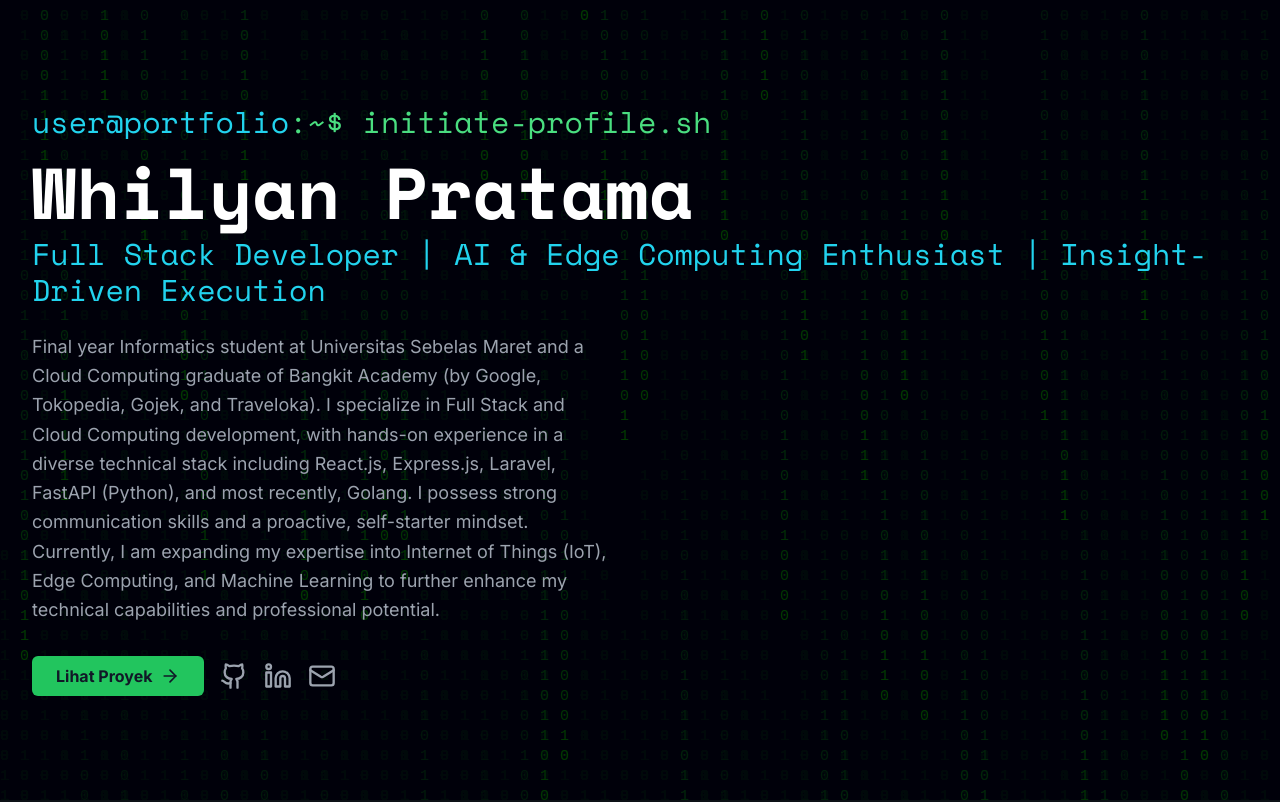
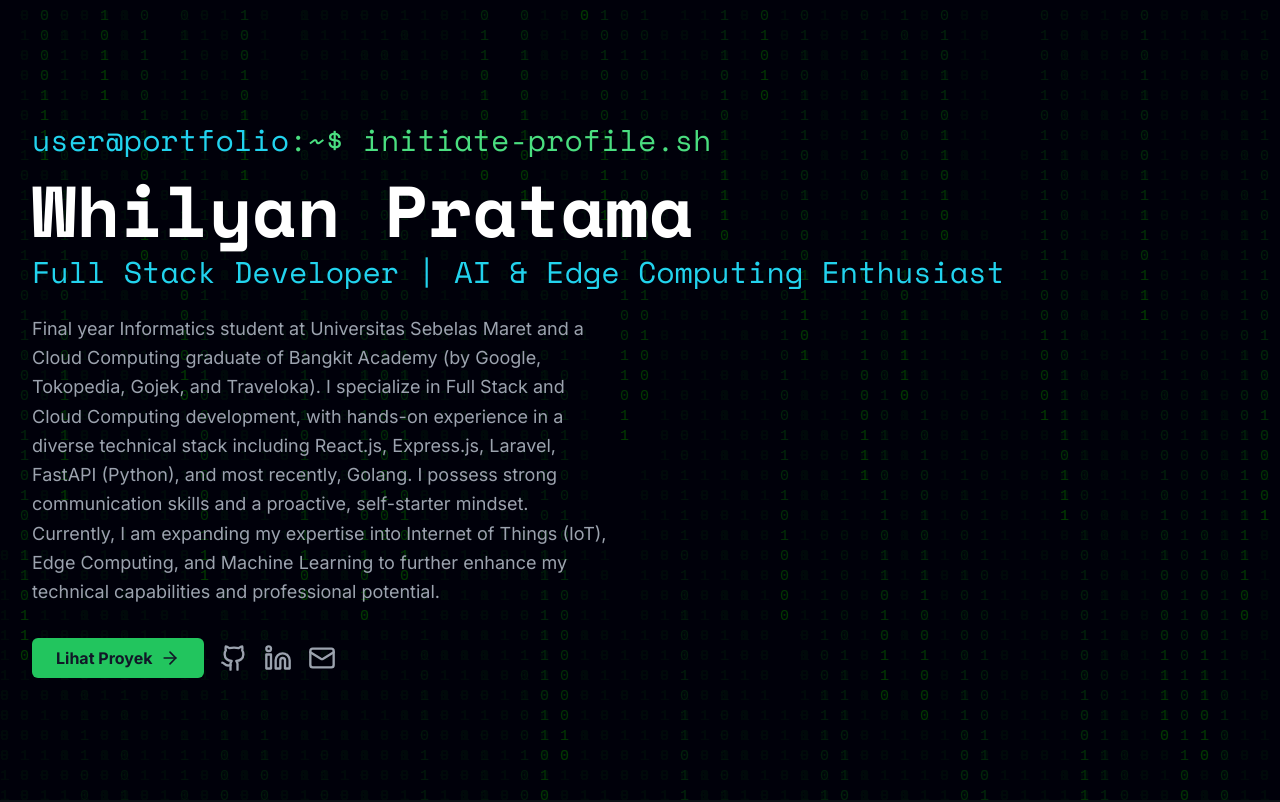
Before and after one commit to iyantama9/portoweb, a React (Vite) app: page / in a window 1280 px wide. Shown: the top 802 px of the page. Built offline with nearby package versions, Linux system fonts and the light colour scheme.

Commit message:
ubah dikit

```diff
--- a/src/components/Footer.jsx
+++ b/src/components/Footer.jsx
@@ -1,7 +1,7 @@
 const Footer = () => {
   return (
     <footer className="text-left py-10">
-      <p className="text-gray-500">©2025 / Whilyan Pratama</p>
+      <p className="text-gray-500">©2026 / Whilyan Pratama</p>
     </footer>
   );
 };
--- a/src/components/Hero.jsx
+++ b/src/components/Hero.jsx
@@ -21,8 +21,7 @@
             Whilyan Pratama
           </h1>
           <h2 className="text-2xl md:text-3xl text-cyan-400 mt-2 font-mono">
-            Full Stack Developer | AI & Edge Computing Enthusiast |
-            Insight-Driven Execution
+            Full Stack Developer | AI & Edge Computing Enthusiast
           </h2>
           <p className="max-w-xl mt-6 text-lg text-gray-400 leading-relaxed">
             Final year Informatics student at Universitas Sebelas Maret and a
```
